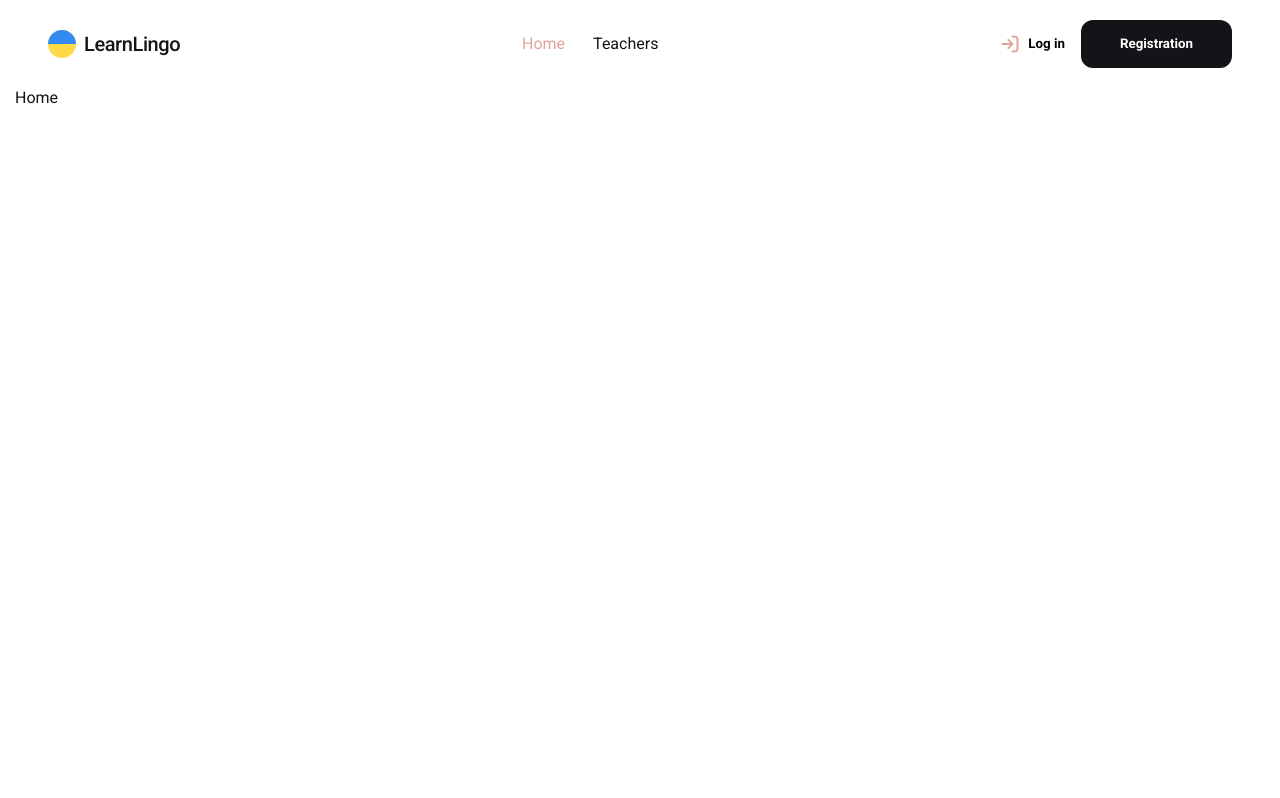
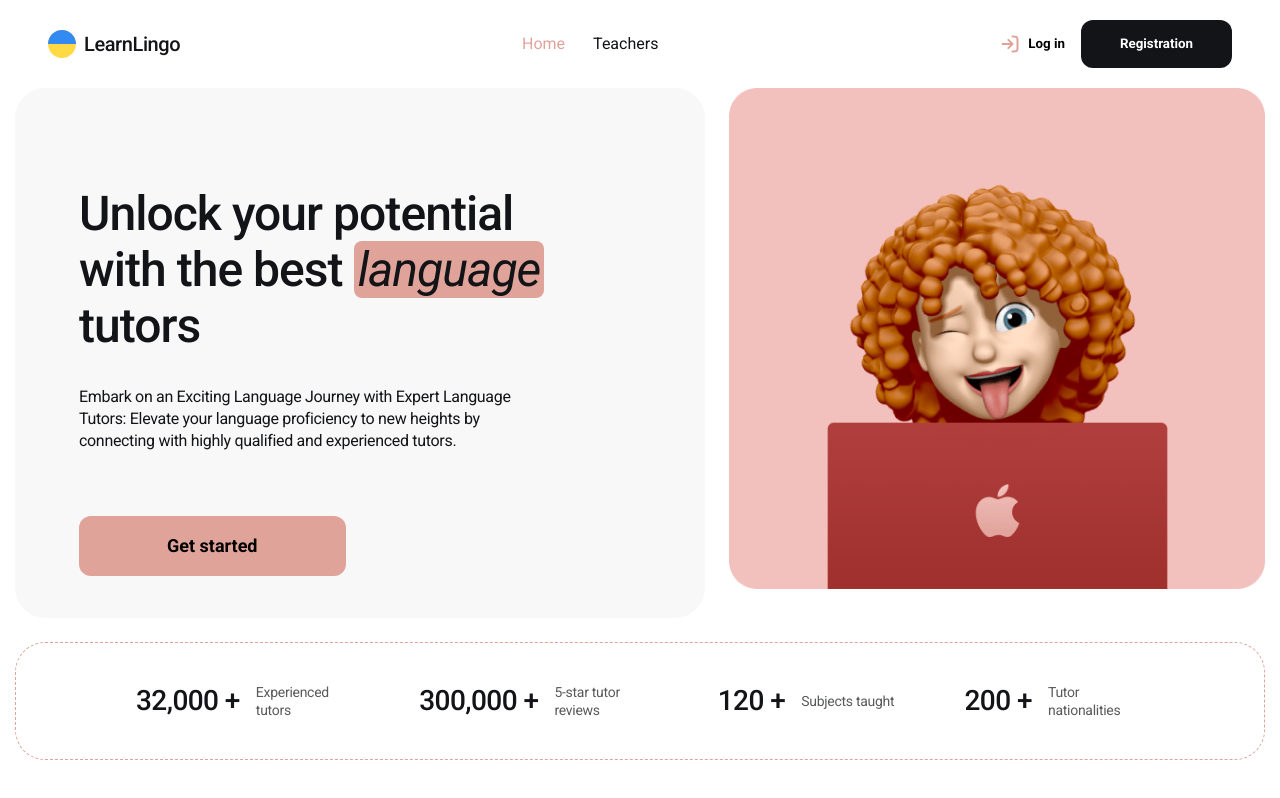
Before and after one commit to TaniaUdod/LearnLingo, a React (Create React App) app: page / in a window 1280 px wide. Built offline with nearby package versions, Linux system fonts and the light colour scheme; no server answers.

Commit message:
added Home page

```diff
--- a/src/components/AuthNav/AuthNav.jsx
+++ b/src/components/AuthNav/AuthNav.jsx
@@ -19,7 +19,7 @@ const AuthNav = () => {
           <svg width="20" height="20" fill="#e0a39a">
             <use href={`${sprite}#log-out`} />
           </svg>
-          <LogOutBtn type="submit">Log out</LogOutBtn>
+          <LogOutBtn type="button">Log out</LogOutBtn>
         </ButtonWrap>
       ) : (
         <>
@@ -27,9 +27,9 @@ const AuthNav = () => {
             <svg width="20" height="20">
               <use href={`${sprite}#log-in`} />
             </svg>
-            <LogInBtn type="submit">Log in</LogInBtn>
+            <LogInBtn type="button">Log in</LogInBtn>
           </ButtonWrap>
-          <RegisterBtn type="submit">Registration</RegisterBtn>
+          <RegisterBtn type="button">Registration</RegisterBtn>
         </>
       )}
     </AuthNavContainer>
--- a/src/components/Layout/Layout.styled.jsx
+++ b/src/components/Layout/Layout.styled.jsx
@@ -5,7 +5,7 @@ export const Container = styled.div`
   padding: 0 15px;
   margin: 0 auto;
   width: 100%;
-  max-width: 1312px;
+  max-width: 1342px;
 `;
 
 export const Header = styled.header`
--- a/src/pages/Home/Home.jsx
+++ b/src/pages/Home/Home.jsx
@@ -1,7 +1,70 @@
 import React from "react";
+import { Link } from "react-router-dom";
+import hero from "../../images/hero.png";
+import hero2x from "../../images/hero@2x.png";
+import {
+  Button,
+  HeroWrap,
+  Text,
+  Title,
+  TitleAccent,
+  TitleWrap,
+  DetailsList,
+  DetailsItem,
+  DetailsNumber,
+  DetailsText,
+} from "./Home.styled";
 
 const Home = () => {
-  return <div>Home</div>;
+  return (
+    <>
+      <HeroWrap>
+        <TitleWrap>
+          <Title>
+            Unlock your potential with the best{" "}
+            <TitleAccent>language</TitleAccent> tutors
+          </Title>
+          <Text>
+            Embark on an Exciting Language Journey with Expert Language Tutors:
+            Elevate your language proficiency to new heights by connecting with
+            highly qualified and experienced tutors.
+          </Text>
+          <Link to="/teachers">
+            <Button type="button">Get started</Button>
+          </Link>
+        </TitleWrap>
+
+        <picture>
+          <source srcSet={hero2x} media="(min-resolution: 192dpi)" />
+          <img
+            src={hero}
+            alt="Girl with laptop"
+            width="568px"
+            height="530px"
+          ></img>
+        </picture>
+      </HeroWrap>
+
+      <DetailsList>
+        <DetailsItem>
+          <DetailsNumber>32,000 +</DetailsNumber>
+          <DetailsText>Experienced tutors</DetailsText>
+        </DetailsItem>
+        <DetailsItem>
+          <DetailsNumber>300,000 +</DetailsNumber>
+          <DetailsText>5-star tutor reviews</DetailsText>
+        </DetailsItem>
+        <DetailsItem>
+          <DetailsNumber>120 +</DetailsNumber>
+          <DetailsText>Subjects taught</DetailsText>
+        </DetailsItem>
+        <DetailsItem>
+          <DetailsNumber>200 +</DetailsNumber>
+          <DetailsText>Tutor nationalities</DetailsText>
+        </DetailsItem>
+      </DetailsList>
+    </>
+  );
 };
 
 export default Home;
--- /dev/null
+++ b/src/pages/Home/Home.styled.jsx
@@ -0,0 +1,85 @@
+import styled from "styled-components";
+
+export const HeroWrap = styled.div`
+  display: flex;
+  gap: 24px;
+  margin-bottom: 24px;
+`;
+
+export const TitleWrap = styled.div`
+  width: 720px;
+  height: 530px;
+  border-radius: 30px;
+  background: #f8f8f8;
+  padding: 98px 108px 98px 64px;
+`;
+
+export const Title = styled.h1`
+  font-size: 48px;
+  font-weight: 500;
+  line-height: 56px;
+  letter-spacing: -0.96px;
+  margin-bottom: 32px;
+`;
+
+export const TitleAccent = styled.span`
+  font-style: italic;
+  font-weight: 400;
+  background-color: rgb(224, 163, 154);
+  border-radius: 8px;
+  padding: 0 4px;
+`;
+
+export const Text = styled.p`
+  line-height: 22px;
+  letter-spacing: -0.32px;
+  width: 471px;
+  margin-bottom: 64px;
+`;
+
+export const Button = styled.button`
+  padding: 16px 88px;
+  border-radius: 12px;
+  background-color: #e0a39a;
+  font-size: 18px;
+  font-weight: 700;
+  line-height: 28px;
+  transition: transform 150ms linear, background-color 150ms linear;
+
+  &:hover {
+    transform: scale(1.1);
+    background-color: #f2c0bd;
+  }
+`;
+
+export const DetailsList = styled.ul`
+  display: flex;
+  justify-content: space-between;
+  border-radius: 30px;
+  border: 1.5px dashed #e0a39a;
+  padding: 40px 120px;
+  margin-bottom: 32px;
+`;
+
+export const DetailsItem = styled.li`
+  display: flex;
+  justify-content: center;
+  align-items: center;
+  gap: 16px;
+`;
+
+export const DetailsNumber = styled.p`
+  font-size: 28px;
+  font-weight: 500;
+  line-height: 32px;
+  letter-spacing: -0.56px;
+`;
+
+export const DetailsText = styled.p`
+  color: rgba(18, 20, 23, 0.7);
+  font-size: 14px;
+  font-weight: 400;
+  line-height: 18px;
+  letter-spacing: -0.28px;
+  width: 96px;
+`;
```
